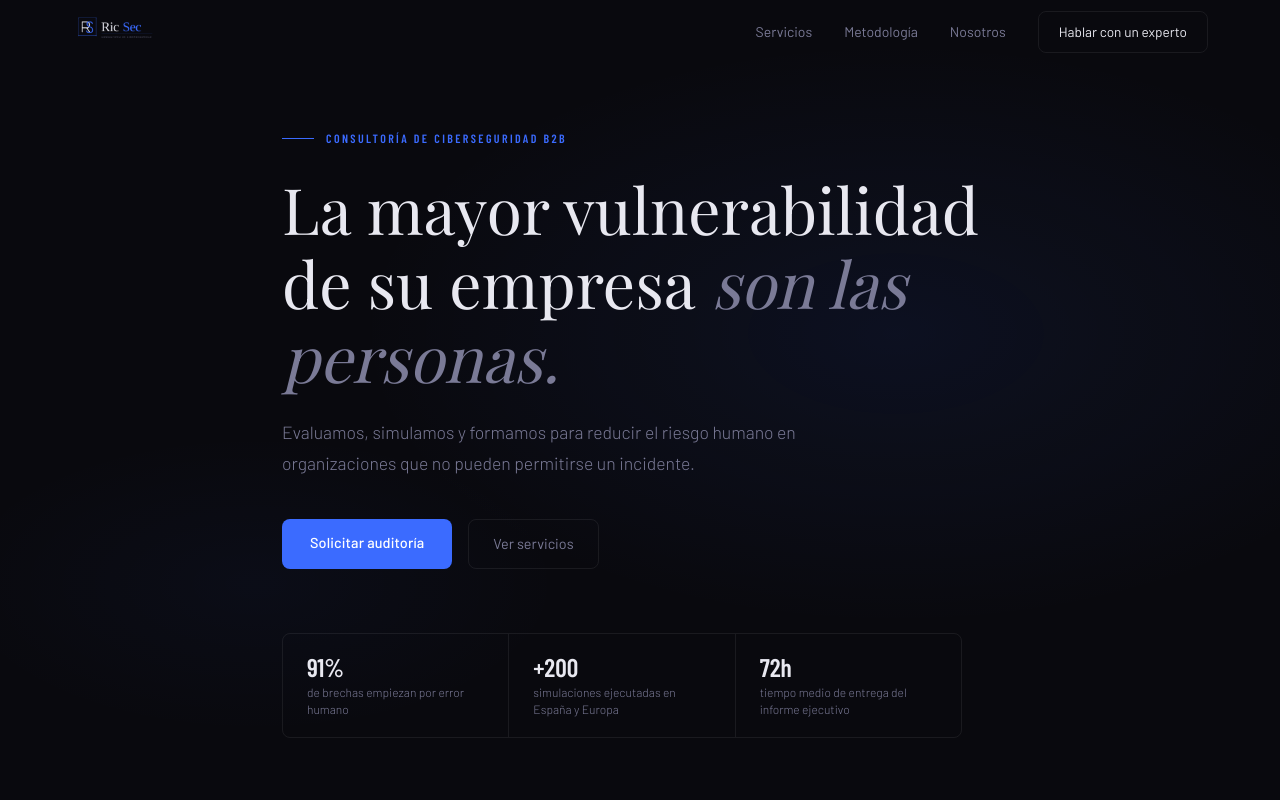
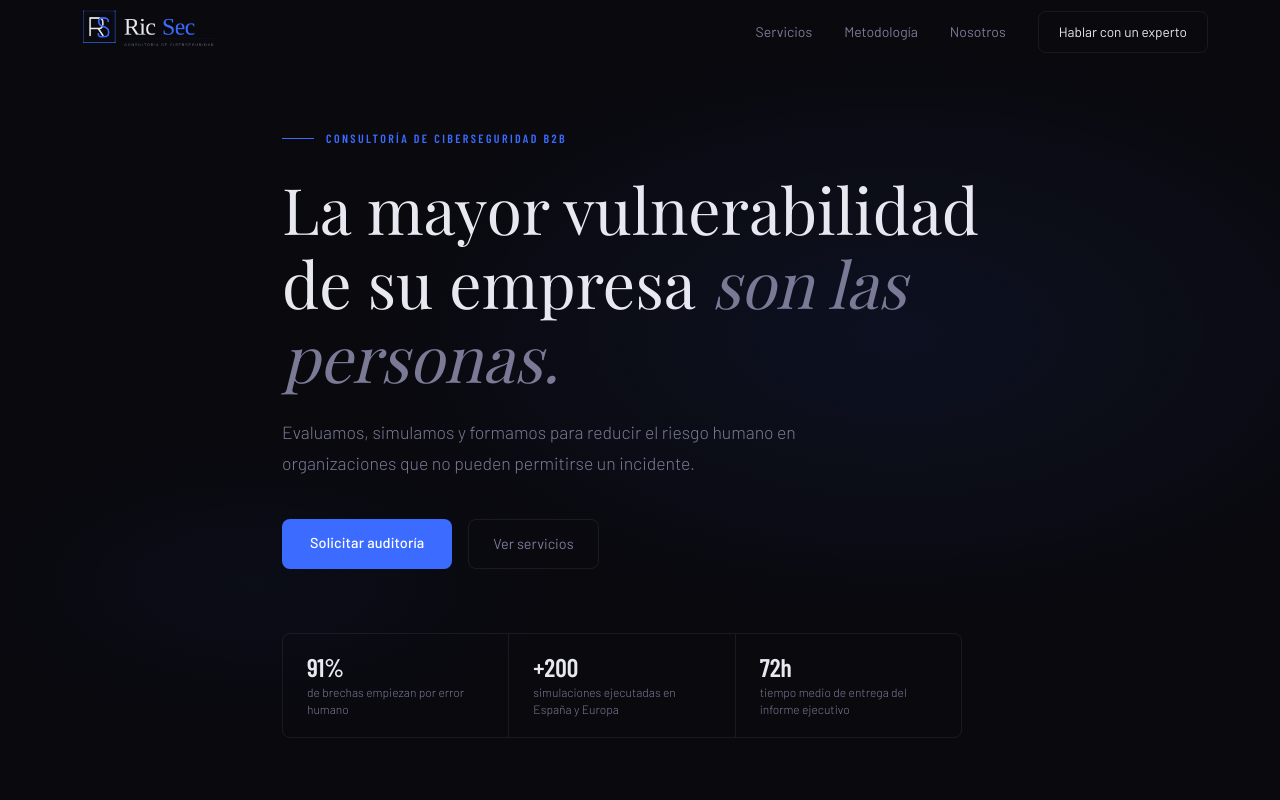
Before and after one commit to ricsec2002/spa, a plain HTML site: page index.html in a window 1280 px wide. Shown: the top 800 px of the page. Drawn offline with nearby package versions, Linux system fonts and the light colour scheme.

Commit message:
Update styles.css

```diff
--- a/styles.css
+++ b/styles.css
@@ -141,6 +141,9 @@ body {
   letter-spacing: 0.05em;
   color: var(--text);
   text-decoration: none;
+}
+.logo img {
+  height: 4rem; /* aumenta este valor */
 }
 .logo span { color: var(--accent); }
 .nav__links {
```
